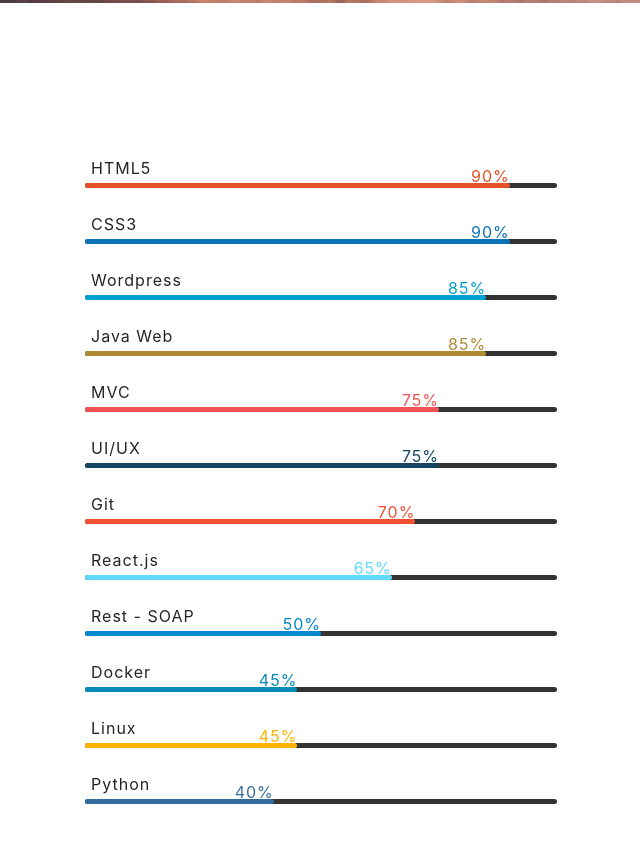
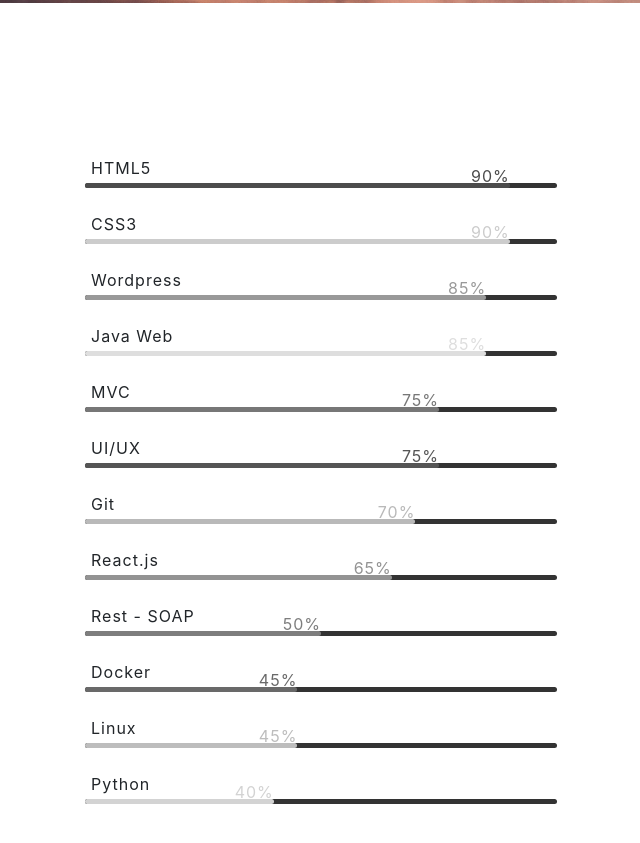
Before and after one commit to AAlmeida0/aalmeida0.github.io, a website with bundled scripts: page index.html in a window 1280 px wide. Shown: the part 1935-2778 px from the top of the page, without its empty margins (339-979 px from the left). Built offline with nearby package versions, Linux system fonts and the light colour scheme.

Commit message:
Modificado textos que encontravam problemas

```diff
--- a/index.html
+++ b/index.html
@@ -8,7 +8,7 @@
   <meta name="description" content="">
   <meta name="author" content="">
 
-  <title>Andre Almeida - Desenvolvedor, Marketeiro.</title>
+  <title>Andre Almeida - Desenvolvedor, Designer.</title>
 
   <!-- Bootstrap <3 -->
   <link href="vendor/bootstrap/css/bootstrap.min.css" rel="stylesheet">
@@ -61,7 +61,7 @@
     <div class="container d-flex h-100 align-items-center">
       <div class="mx-auto text-center">
         <h1 class="mx-auto my-0 text-uppercase">Andre Almeida</h1>
-        <h2 class="text-white-50 mx-auto mt-2 mb-5">Desenvolvedor Júnior, Growth Marketer.</h2>
+        <h2 class="text-white-50 mx-auto mt-2 mb-5">Desenvolvedor Júnior, Designer.</h2>
         <a href="#about" class="btn btn-primary js-scroll-trigger">Conheça mais!</a>
       </div>
     </div>
@@ -74,7 +74,7 @@
         <div class="col-lg-8 mx-auto">
           <h2 class="text-white mb-4">Desenvolvedor, UI/UX Design</h2>
           <p class="text-white-50">Formado em análise e desenvolvimento de sistemas, pela Universidade Metodista Rudge Ramos, demonstro para vocês meu portifólio pessoal, com alguns
-            <a href="http://startbootstrap.com/template-overviews/grayscale/">resultados</a> que conquistei ao decorrer dos anos. E desenvolvi algumas habilidades fora do desenvolvedor padrão, evoluindo ainda mais.</p>
+            <a href="">resultados</a> que conquistei ao decorrer dos anos. E desenvolvi algumas habilidades fora do desenvolvedor padrão, evoluindo ainda mais.</p>
         </div>
       </div>
       <img src="img/notepad.jpg" class="img-fluid" alt="">
@@ -93,7 +93,7 @@
       <li>
         HTML5
         <div class="bar_container">
-          <span class="bar" data-bar='{ "color": "#E45126" }'>
+          <span class="bar" data-bar='{ "color": "#4c4c4c" }'>
             <span class="pct">90%</span>
           </span>
         </div>
@@ -101,7 +101,7 @@
       <li>
         CSS3
         <div class="bar_container">
-          <span class="bar" data-bar='{ "color": "#0C73B8", "delay": 600 }'>
+          <span class="bar" data-bar='{ "color": "#cccccc", "delay": 600 }'>
             <span class="pct">90%</span>
           </span>
         </div>
@@ -109,7 +109,7 @@
       <li>
         Wordpress
         <div class="bar_container">
-          <span class="bar" data-bar='{ "color": "#00A0D2", "delay": 1200 }'>
+          <span class="bar" data-bar='{ "color": "#999999", "delay": 1200 }'>
             <span class="pct">85%</span>
           </span>
         </div>
@@ -117,7 +117,7 @@
       <li>
         Java Web
         <div class="bar_container">
-          <span class="bar" data-bar='{ "color": "#ae8a33", "delay": 1800 }'>
+          <span class="bar" data-bar='{ "color": "#dedede", "delay": 1800 }'>
             <span class="pct">85%</span>
           </span>
         </div>
@@ -125,7 +125,7 @@
       <li>
         MVC
             <div class="bar_container">
-          <span class="bar" data-bar='{ "color": "#f05351", "delay": 2000 }'>
+          <span class="bar" data-bar='{ "color": "#777777", "delay": 2000 }'>
             <span class="pct">75%</span>
           </span>
         </div>
@@ -133,7 +133,7 @@
       <li>
         UI/UX
         <div class="bar_container">
-          <span class="bar" data-bar='{ "color": "#154560", "delay": 2150 }'>
+          <span class="bar" data-bar='{ "color": "#555555", "delay": 2150 }'>
             <span class="pct">75%</span>
           </span>
         </div>
@@ -141,14 +141,14 @@
       <li>
        Git
        <div class="bar_container">
-         <span class="bar" data-bar='{ "color": "#F05133", "delay": 2300 }'>
+         <span class="bar" data-bar='{ "color": "#b9b9b9", "delay": 2300 }'>
            <span class="pct">70%</span>
          </span>
        </div>
        <li>
         React.js
         <div class="bar_container">
-          <span class="bar" data-bar='{ "color": "#61DAFB", "delay": 2500 }'>
+          <span class="bar" data-bar='{ "color": "#939393", "delay": 2500 }'>
             <span class="pct">65%</span>
           </span>
         </div>
@@ -156,7 +156,7 @@
       <li>
        Rest - SOAP
        <div class="bar_container">
-         <span class="bar" data-bar='{ "color": "#0088D0", "delay": 2800 }'>
+         <span class="bar" data-bar='{ "color": "#7e7e7e", "delay": 2800 }'>
            <span class="pct">50%</span>
          </span>
        </div>
@@ -164,7 +164,7 @@
       <li>
        Docker
        <div class="bar_container">
-         <span class="bar" data-bar='{ "color": "#018BB6", "delay": 3000 }'>
+         <span class="bar" data-bar='{ "color": "#696969", "delay": 3000 }'>
            <span class="pct">45%</span>
          </span>
        </div>
@@ -172,7 +172,7 @@
      <li>
       Linux
       <div class="bar_container">
-        <span class="bar" data-bar='{ "color": "#FFB300", "delay": 3300 }'>
+        <span class="bar" data-bar='{ "color": "#bdbdbd", "delay": 3300 }'>
           <span class="pct">45%</span>
         </span>
       </div>
@@ -180,7 +180,7 @@
      <li>
       Python
       <div class="bar_container">
-        <span class="bar" data-bar='{ "color": "#336D9D", "delay": 3500 }'>
+        <span class="bar" data-bar='{ "color": "#d3d3d3", "delay": 3500 }'>
           <span class="pct">40%</span>
         </span>
       </div>
@@ -192,7 +192,7 @@
   <section id="projects" class="projects-section bg-light">
     <div class="container">
 
-      <!-- Principal Projeto -->
+          <!-- Principal Projeto -->
       <div class="row align-items-center no-gutters mb-4 mb-lg-5">
         <div class="col-xl-8 col-lg-7">
           <img class="img-fluid mb-3 mb-lg-0" src="img/bg-masthead.jpg" alt="">
@@ -200,7 +200,7 @@
         <div class="col-xl-4 col-lg-5">
           <div class="featured-text text-center text-lg-left">
             <h4>Desenvolvedor Web</h4>
-            <p class="text-black-50 mb-0">Grayscale is open source and MIT licensed. This means you can use it for any project - even commercial projects! Download it, customize it, and publish your website!</p>
+            <p class="text-black-50 mb-0">Desenvolvedor WEB, focado em HTML5/CSS3, bootstrap, aprendendo Angular, React e frameworks JavaScript. </p>
           </div>
         </div>
       </div>
@@ -215,7 +215,7 @@
             <div class="d-flex h-100">
               <div class="project-text w-100 my-auto text-center text-lg-left">
                 <h4 class="text-white">UI/UX Designer</h4>
-                <p class="mb-0 text-white-50">An example of where you can put an image of a project, or anything else, along with a description.</p>
+                <p class="mb-0 text-white-50">Designer focado em desenvolver prototipagem de interfaces, focado na usabilidade.</p>
                 <hr class="d-none d-lg-block mb-0 ml-0">
               </div>
             </div>
@@ -233,7 +233,7 @@
             <div class="d-flex h-100">
               <div class="project-text w-100 my-auto text-center text-lg-right">
                 <h4 class="text-white">Growth Marketer</h4>
-                <p class="mb-0 text-white-50">Another example of a project with its respective description. These sections work well responsively as well, try this theme on a small screen!</p>
+                <p class="mb-0 text-white-50">Não adianta somente prototipar e desenvolver, tem que conhecer as métricas de SEO, a forma mais fácil de crescer o seu negócio, através de resultados.</p>
                 <hr class="d-none d-lg-block mb-0 mr-0">
               </div>
             </div>
@@ -342,6 +342,7 @@
 
 
 
+
 </body>
 
 </html>
```
